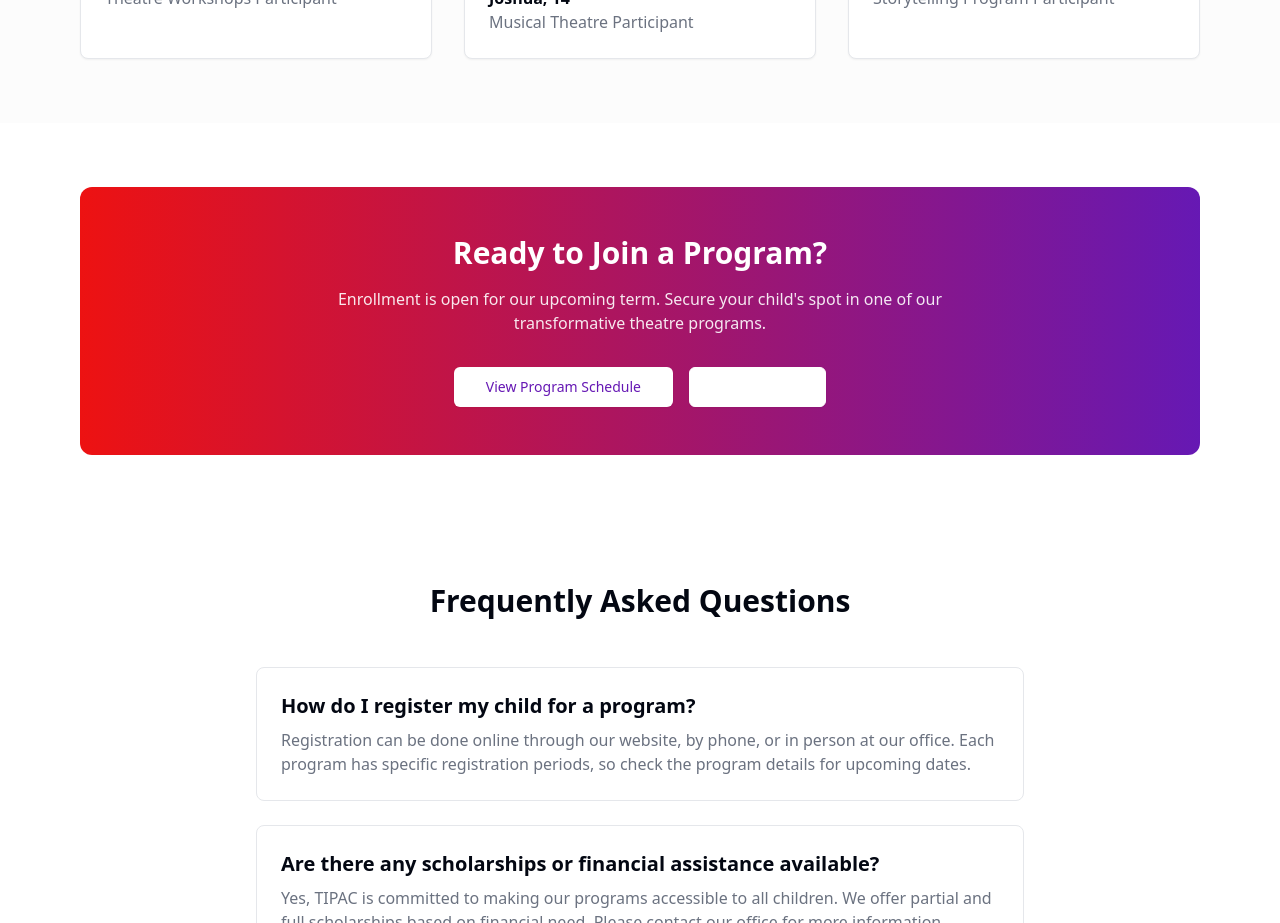
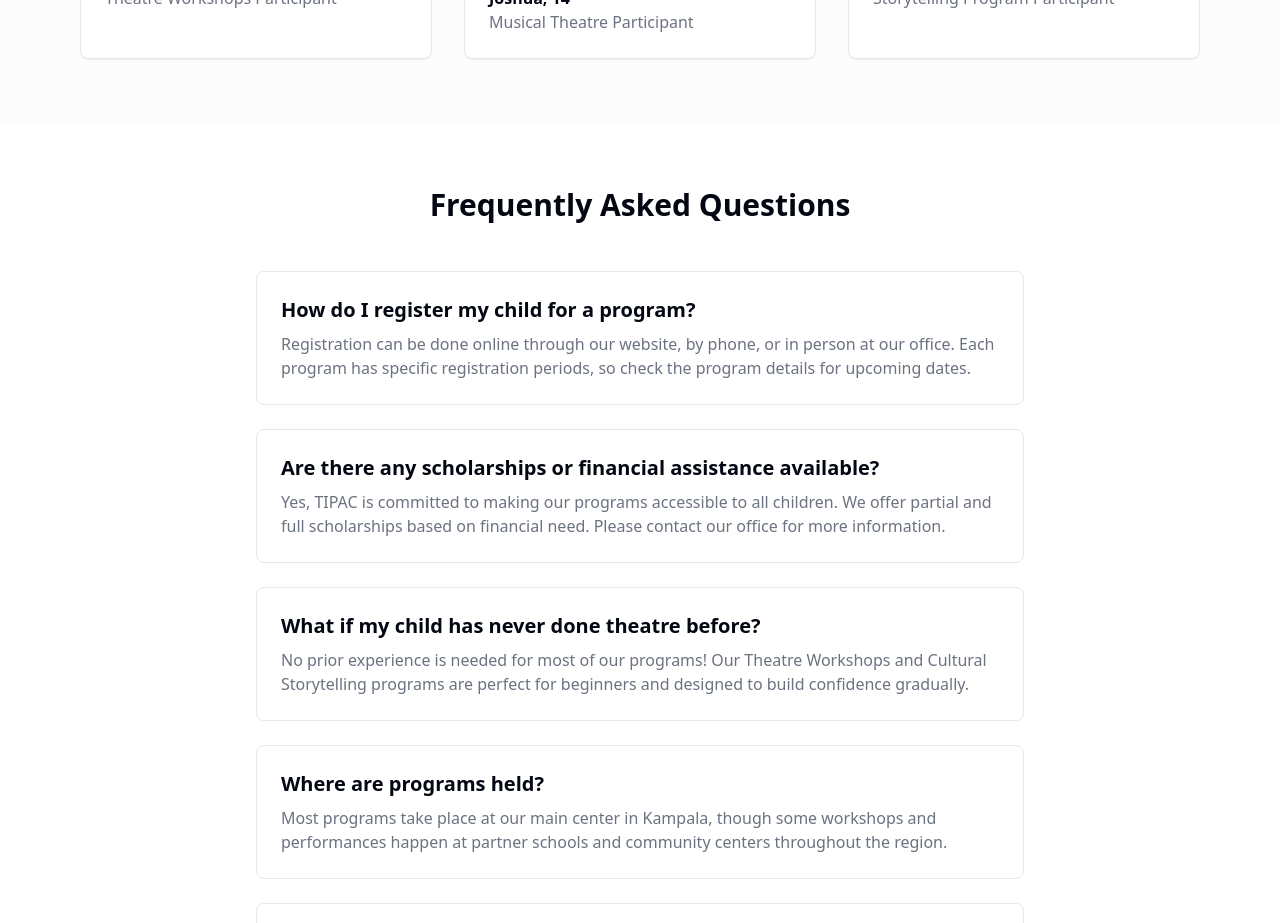
Before and after one commit to Xebarter/tipac, a Next.js app: page /programs in a window 1280 px wide. Shown: the part 4680-5603 px from the top of the page. Built offline with nearby package versions, Linux system fonts and the light colour scheme.

Commit message:
corrected the programs page

```diff
--- a/src/app/programs/page.tsx
+++ b/src/app/programs/page.tsx
@@ -373,27 +373,7 @@ export default function ProgramsPage() {
         </div>
       </section>
 
-      {/* Registration CTA */}
-      <section className="w-full py-16">
-        <div className="container">
-          <div className="tipac-gradient rounded-xl p-12 text-center">
-            <h2 className="text-3xl font-bold mb-4 text-white">Ready to Join a Program?</h2>
-            <p className="text-white/90 mb-8 max-w-2xl mx-auto">
-              Enrollment is open for our upcoming term. Secure your child's spot in one of our transformative theatre programs.
-            </p>
-            <div className="flex flex-col sm:flex-row justify-center gap-4">
-              <Button size="lg" variant="secondary" className="bg-white text-primary hover:bg-white/90">
-                View Program Schedule
-              </Button>
-              <Button size="lg" variant="outline" className="border-white text-white hover:bg-white/10">
-                Contact Us
-              </Button>
-            </div>
-          </div>
-        </div>
-      </section>
-
-      {/* FAQ Section */}
+            {/* FAQ Section */}
       <section className="w-full py-16">
         <div className="container">
           <div className="max-w-3xl mx-auto">
```
